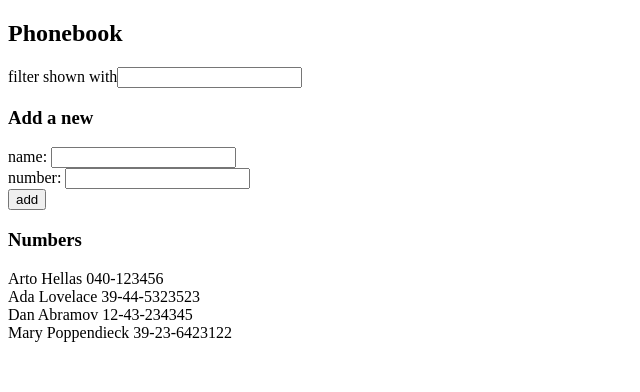
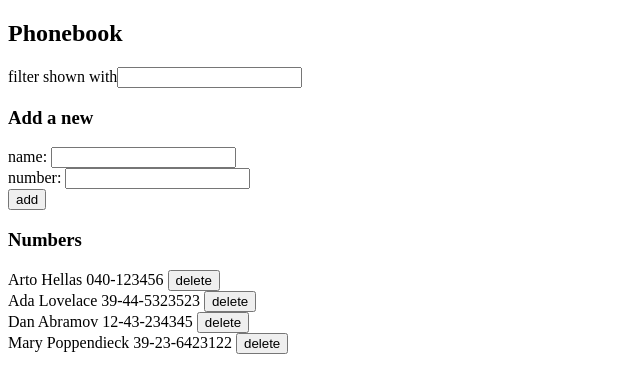
Before and after one commit to VSirvio/full-stack-websovelluskehitys, a React (Vite) app in the folder osa2/puhelinluettelo/: page / in a window 1280 px wide. Shown: the top 392 px of the page, without its empty margins (0-640 px from the left). Built offline with nearby package versions, Linux system fonts and the light colour scheme; data requests are answered from the project's data file.

Commit message:
Tehtävä 2.14

```diff
--- a/osa2/puhelinluettelo/src/App.jsx
+++ b/osa2/puhelinluettelo/src/App.jsx
@@ -21,10 +21,16 @@
   </form>
 )
 
-const Persons = ({ persons }) => (
+const Persons = ({ persons, onDelete }) => (
   <>
     {persons.map(person =>
-      <div key={person.name}>{person.name} {person.number}</div>
+      <div key={person.id}>
+        {person.name} {person.number}
+        &nbsp;
+        <button onClick={() => onDelete(person.id, person.name)}>
+          delete
+        </button>
+      </div>
     )}
   </>
 )
@@ -62,6 +68,16 @@
     }
   }
 
+  const deletePerson = (id, name) => {
+    if (confirm(`Delete ${name}?`)) {
+      personService
+        .remove(id)
+        .then(deletedPerson => {
+          setPersons(persons.filter(person => person.id !== deletedPerson.id))
+        })
+    }
+  }
+
   const personsToShow = persons.filter(person =>
     person.name.match(new RegExp(filterStr, "i"))
   )
@@ -81,7 +97,7 @@
                   number={newNumber} onNumChange={handleNumberChange} />
 
       <h3>Numbers</h3>
-      <Persons persons={personsToShow} />
+      <Persons persons={personsToShow} onDelete={deletePerson} />
     </>
   )
 }
--- a/osa2/puhelinluettelo/src/services/persons.js
+++ b/osa2/puhelinluettelo/src/services/persons.js
@@ -6,4 +6,6 @@
 
 const create = newObj => axios.post(baseUrl, newObj).then(resp => resp.data)
 
-export default { getAll, create }
+const remove = id => axios.delete(`${baseUrl}/${id}`).then(resp => resp.data)
+
+export default { getAll, create, remove }
```
